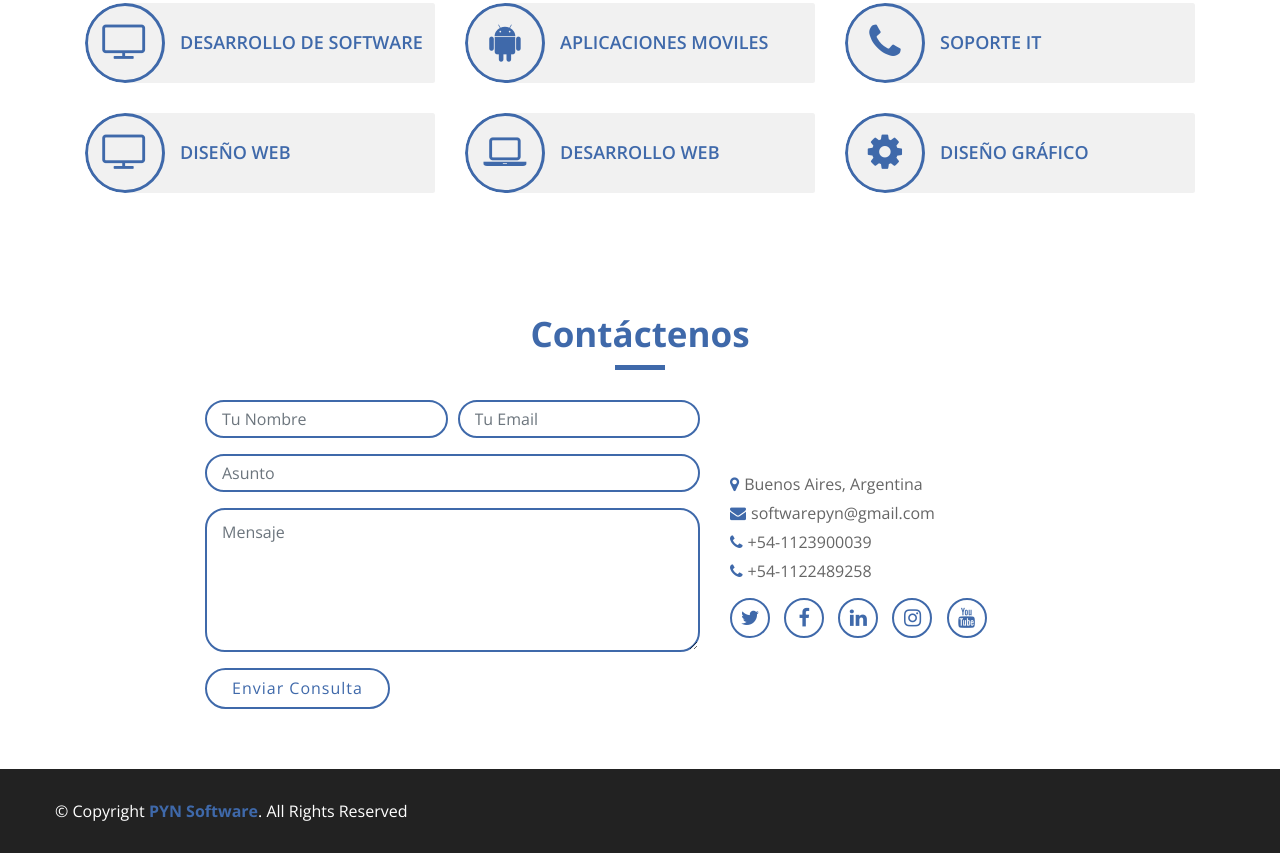
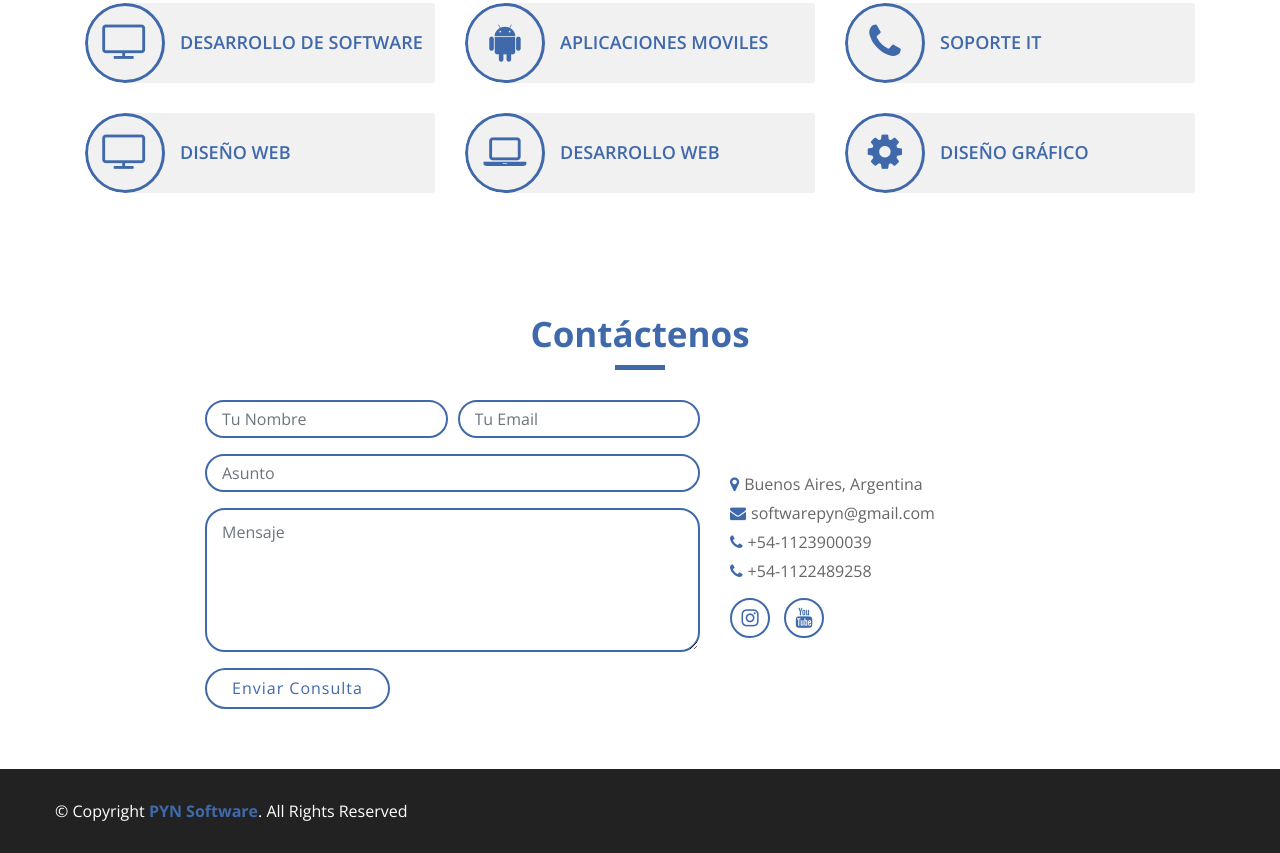
Before and after one commit to pynsoftware/pynsoftware.github.io, a plain HTML site: page index.html in a window 1280 px wide. Shown: the part 1317-2170 px from the top of the page. Drawn offline with nearby package versions, Linux system fonts and the light colour scheme; a script that the page names is missing.

Commit message:
Update index.html

```diff
--- a/index.html
+++ b/index.html
@@ -473,9 +473,9 @@
                             <p><i class="fa fa-phone"></i>+54-1123900039</p>
                             <p><i class="fa fa-phone"></i>+54-1122489258</p>
                             <div class="social">
-                                <a href=""><i class="fa fa-twitter"></i></a>
+                               <!-- <a href=""><i class="fa fa-twitter"></i></a>
                                 <a href=""><i class="fa fa-facebook"></i></a>
-                                <a href=""><i class="fa fa-linkedin"></i></a>
+                                <a href=""><i class="fa fa-linkedin"></i></a> -->
                                 <a href="https://www.instagram.com/pyn.software"><i class="fa fa-instagram"></i></a>
                                 <a href=""><i class="fa fa-youtube"></i></a>
                             </div>
```
